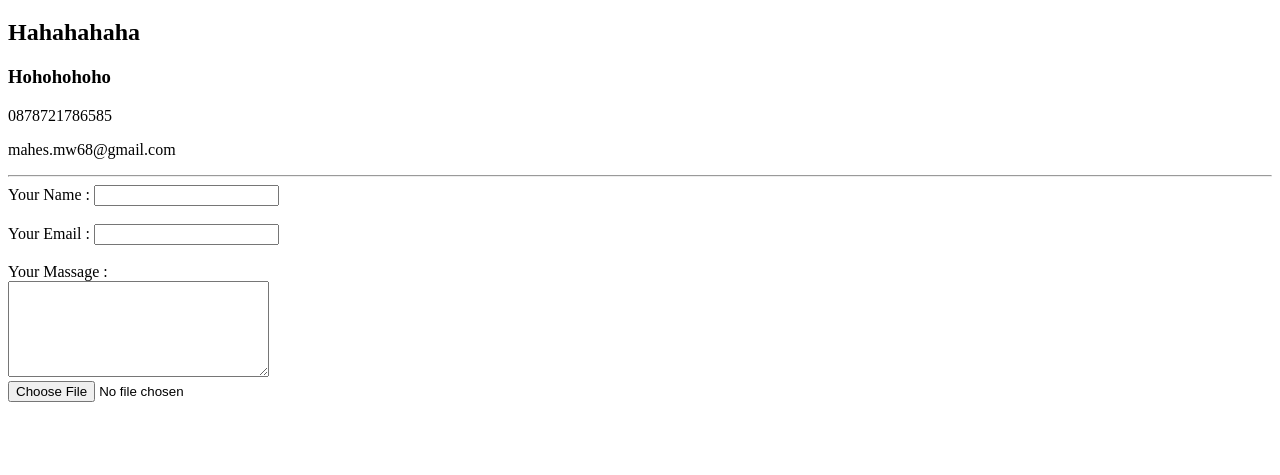
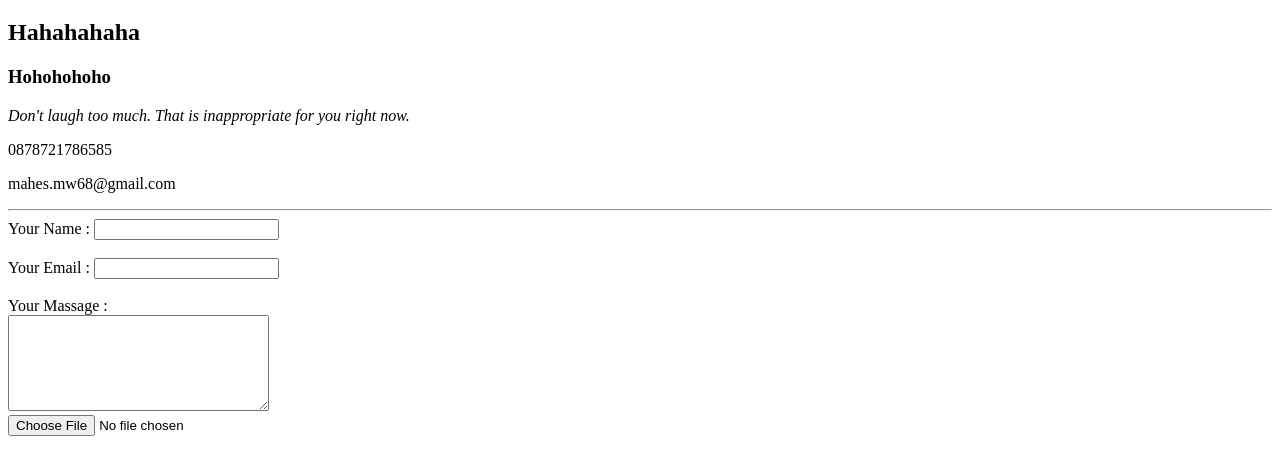
Before and after one commit to febrainrh/CV2, a plain HTML site: page Contact.html in a window 1280 px wide. Shown: the part 61-536 px from the top of the page. Drawn offline with Linux system fonts and the light colour scheme.

Commit message:
Adding em element

```diff
--- a/Contact.html
+++ b/Contact.html
@@ -7,6 +7,7 @@
 <h1>My Work Contact Details</h1>
 	<h2>Hahahahaha</h2>
 	<h3>Hohohohoho</h3>
+	<em>Don't laugh too much. That is inappropriate for you right now.</em>
 <p>0878721786585</p>
 <p>mahes.mw68@gmail.com</p>
 <hr>
```
